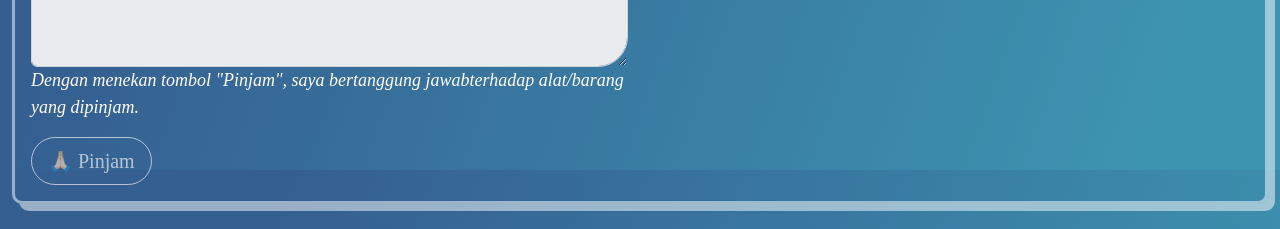
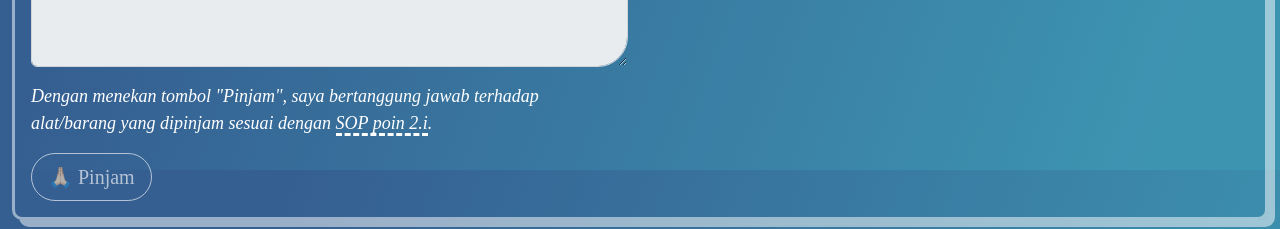
Before and after one commit to HilmiZul/kabengrpl, a Nuxt app: page /pinjam/alat/tambah in a window 1280 px wide. Shown: the part 630-859 px from the top of the page. Built offline with nearby package versions, Linux system fonts and the light colour scheme; no server answers; the database is empty; a web font is replaced by a local one.

Commit message:
revisi persetujuan pinjam alat

```diff
--- a/pages/pinjam/alat/tambah.vue
+++ b/pages/pinjam/alat/tambah.vue
@@ -52,7 +52,7 @@
                       </option>
                     </select>
                   </div>
-                  <div class="form-group">
+                  <div class="form-group mb-3">
                     <label for="keperluan">Keperluannya apa?</label>
                     <textarea
                       v-model="inputKeperluan"
@@ -62,7 +62,7 @@
                       cols="30" rows="4" placeholder="Tulis keperluan meminjam alat ini..." required></textarea>
                   </div>
                   <p>
-                    <em>Dengan menekan tombol "Pinjam", saya bertanggung jawabterhadap alat/barang yang dipinjam.</em>
+                    <em>Dengan menekan tombol "Pinjam", saya bertanggung jawab terhadap alat/barang yang dipinjam sesuai dengan <NuxtLink to="/rps/sop" class="link2">SOP poin 2.i</NuxtLink>.</em>
                   </p>
                   <button class="btn btn-outline-light btn-lg rounded-pill me-3"
                     :disabled="sending || inputRole.length < 1 || inputPeminjam.length < 4 || inputBarang.length < 1 || inputKeperluan.length < 10">
@@ -139,4 +139,9 @@ async function onPinjam() {
 a.btn {
   width: auto !important;
 }
+a.link2 {
+  text-decoration: none;
+  color: inherit !important;
+  border-bottom-style: dashed;
+}
 </style>
```
